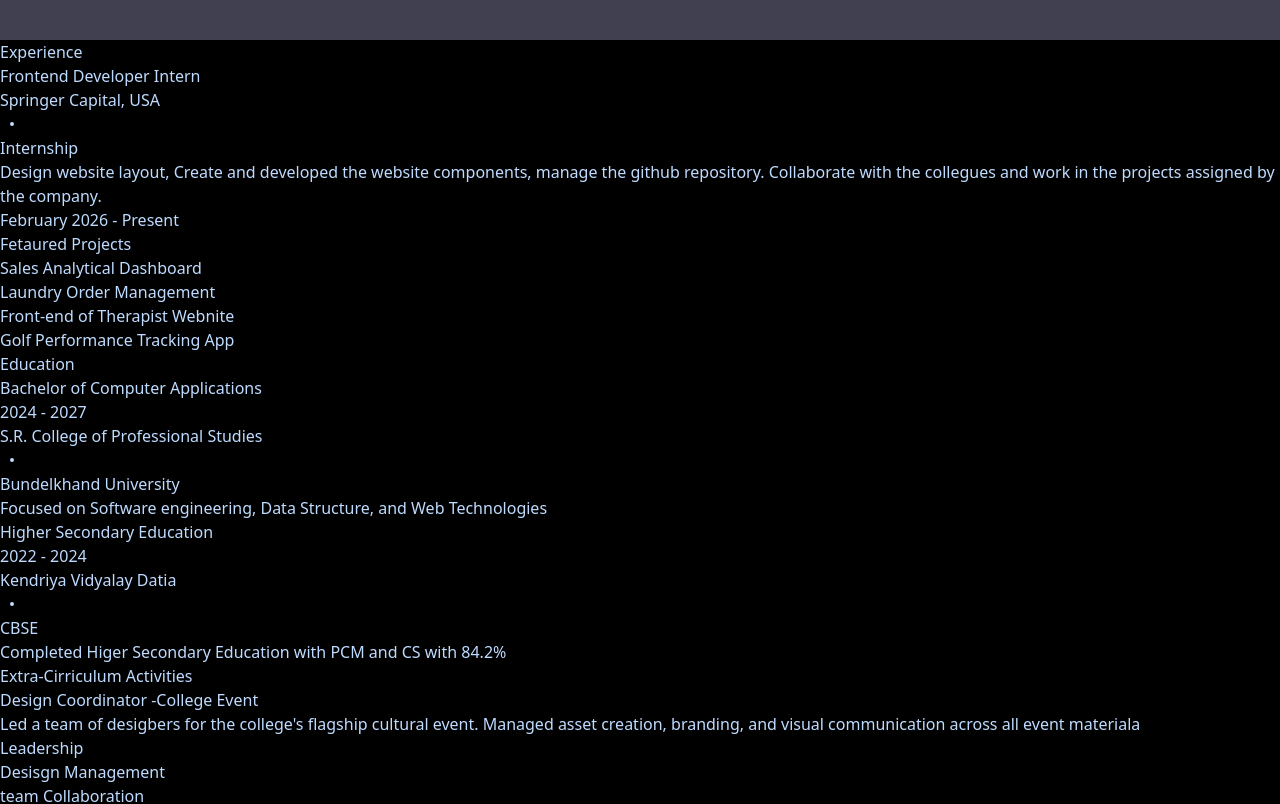
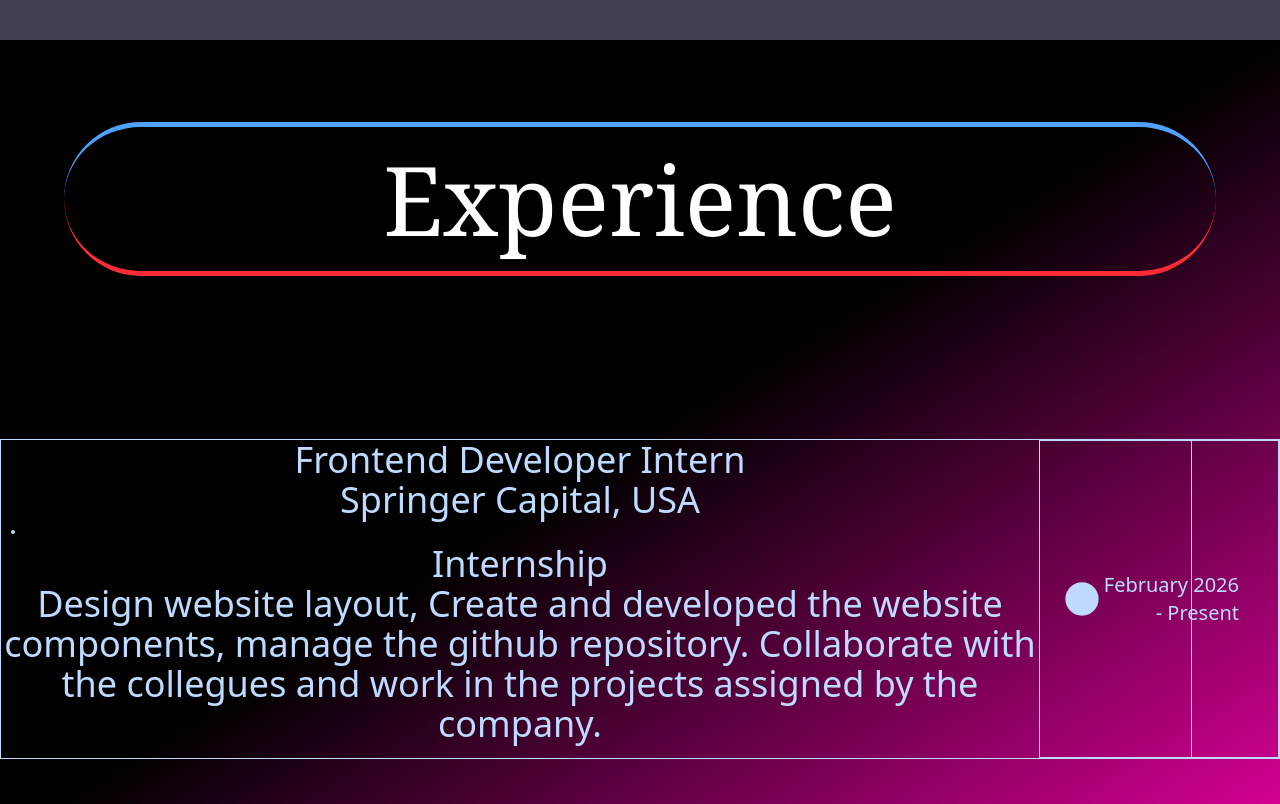
Before and after one commit to yashukaSan/Portfolio, a Next.js app: page / in a window 1280 px wide. Shown: the part 2460-3264 px from the top of the page. Built offline with nearby package versions, Linux system fonts and the light colour scheme.

Commit message:
give visuals to the experience section

```diff
--- a/app/sections/Experience.jsx
+++ b/app/sections/Experience.jsx
@@ -1,12 +1,14 @@
-import {Dot} from 'lucide-react'
+import {Dot, GitCommitVertical} from 'lucide-react'
 
 export default function Experience(){
+    const mainClass = `h-screen bg-linear-to-tl from-[#d09]
+     via-[dd69] grid justify-center text-center items-center text-4xl `;
     return(
-        <section>
-            <h2>
+        <section className={mainClass}>
+            <h2 className="text-8xl hover:shadow-2xl hover:shadow-white border-t-blue-400 border-b-red-500 text-white font-serif underline decoration-black underline-offset-8 border-y-5 py-6 rounded-full mx-16" >
                 Experience
             </h2>
-            <section>
+            <section className=" border flex h-[40vh] " >
                 <div>
                     <h1>
                         Frontend Developer Intern
@@ -19,11 +21,19 @@ export default function Experience(){
                         Collaborate with the collegues and work in the projects assigned by the company.
                     </p>
                 </div>
+
                 <div></div>
                 <div>
-                    <p>
-                        February 2026 - Present
+                <div className="w-60 flex h-full border align-center items-center justify-center" >
+                    <hr className="h-100 w-[40vh] translate transform rotate-90 right-[10vw] absolute" />
+                    <Dot className="h-50 w-50 right-[7.64vw] absolute" />
+                    <p></p>
+                    <p className="w-40 text-right text-xl" >
+                        February 2026 <br/>- Present
                     </p>
+                </div>
+
+
                 </div>
             </section>
         </section>
```
